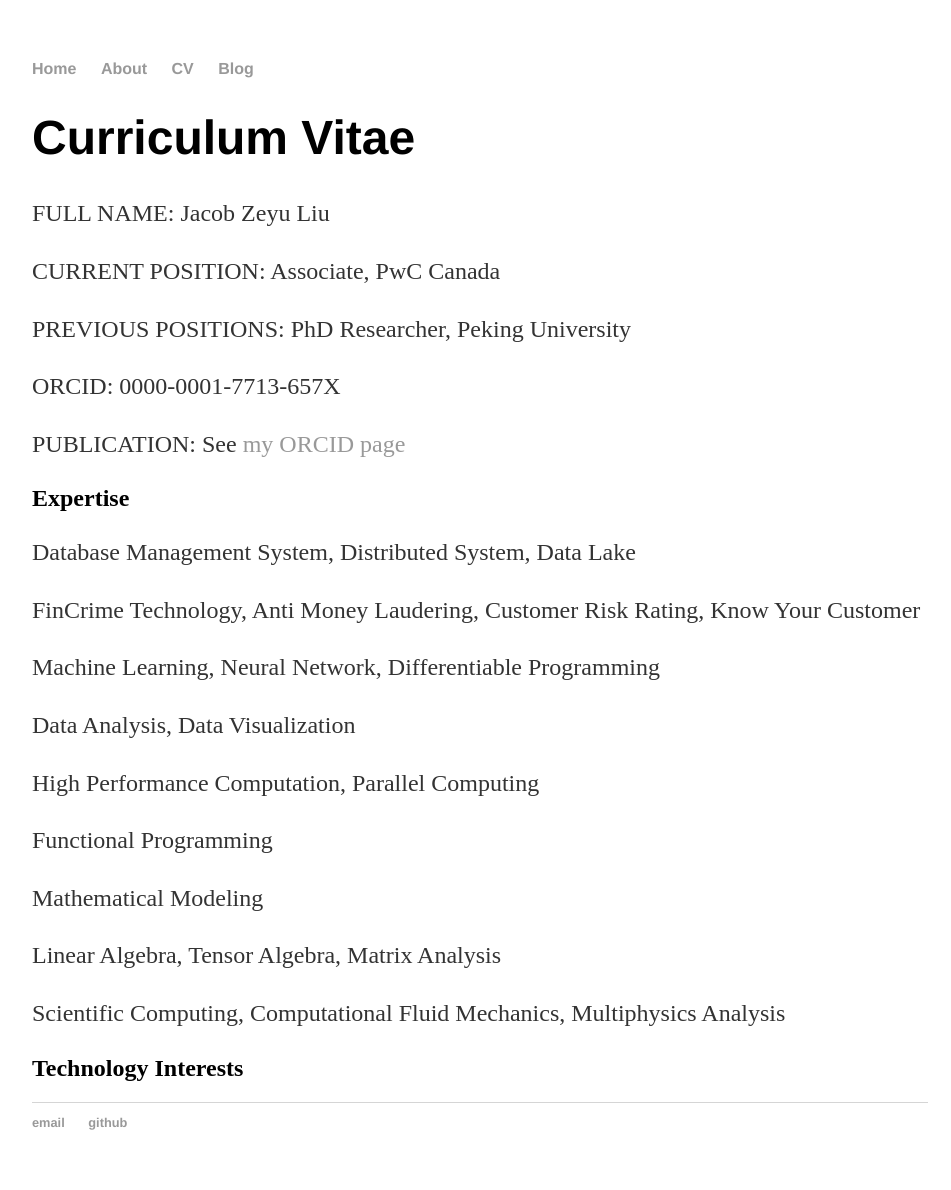
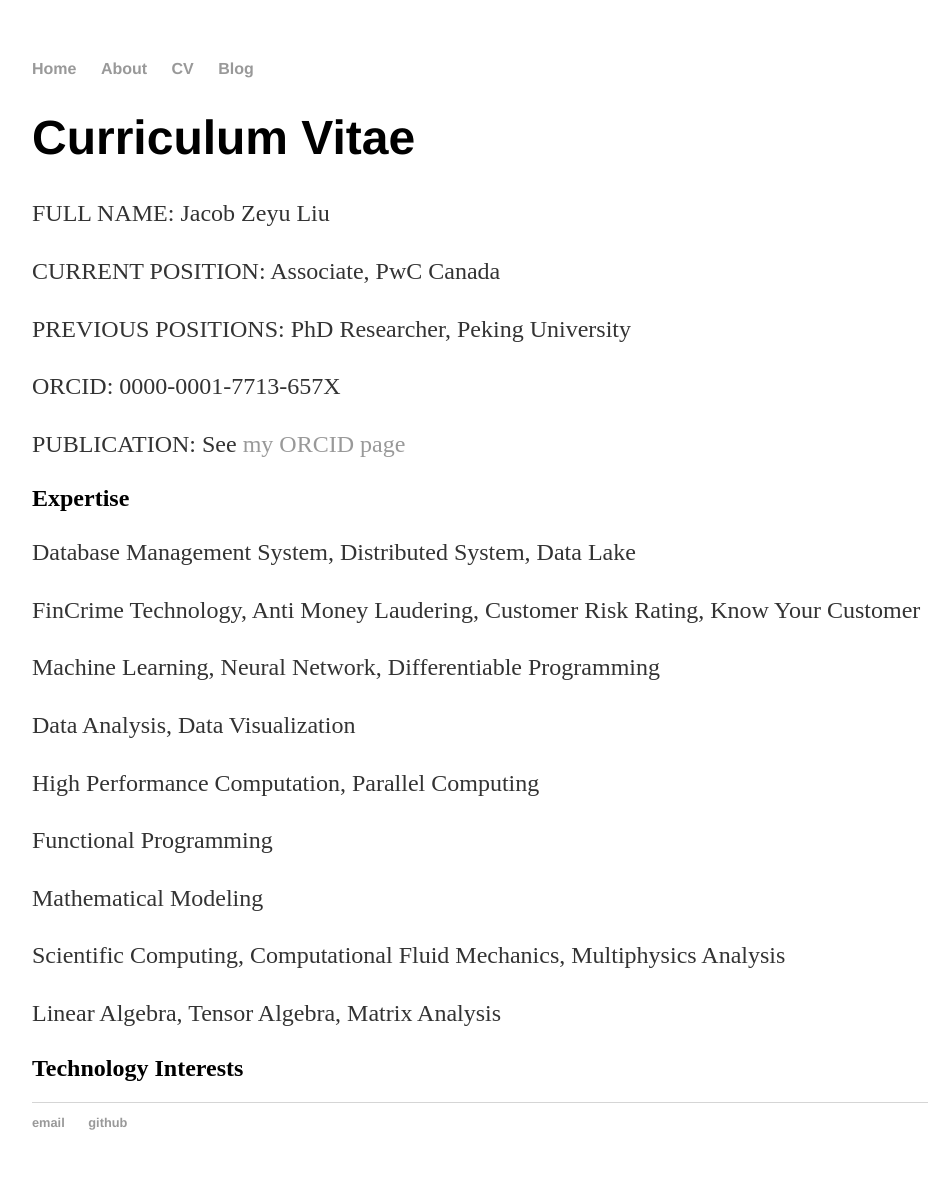
Before and after one commit to jacob-zyl/jacob-zyl.github.io, a Jekyll site: the page built from cv/index.html, in a window 1280 px wide. Shown: the whole page, without its empty margins (160-1111 px from the left). Built offline with Jekyll 4.4.1, drawn with Linux system fonts in a browser that asks for light colours; some of the changed lines change nothing that is shown.

Commit message:
Added a little bit.

```diff
--- a/cv/index.html
+++ b/cv/index.html
@@ -28,8 +28,9 @@
     <p>High Performance Computation, Parallel Computing</p>
     <p>Functional Programming</p>
     <p>Mathematical Modeling</p>
+    <p>Scientific Computing, Computational Fluid Mechanics, Multiphysics Analysis</p>
+
     <p>Linear Algebra, Tensor Algebra, Matrix Analysis</p>
-    <p>Scientific Computing, Computational Fluid Mechanics, Multiphysics Analysis</p>
 
     <h2>
         Technology Interests
```
